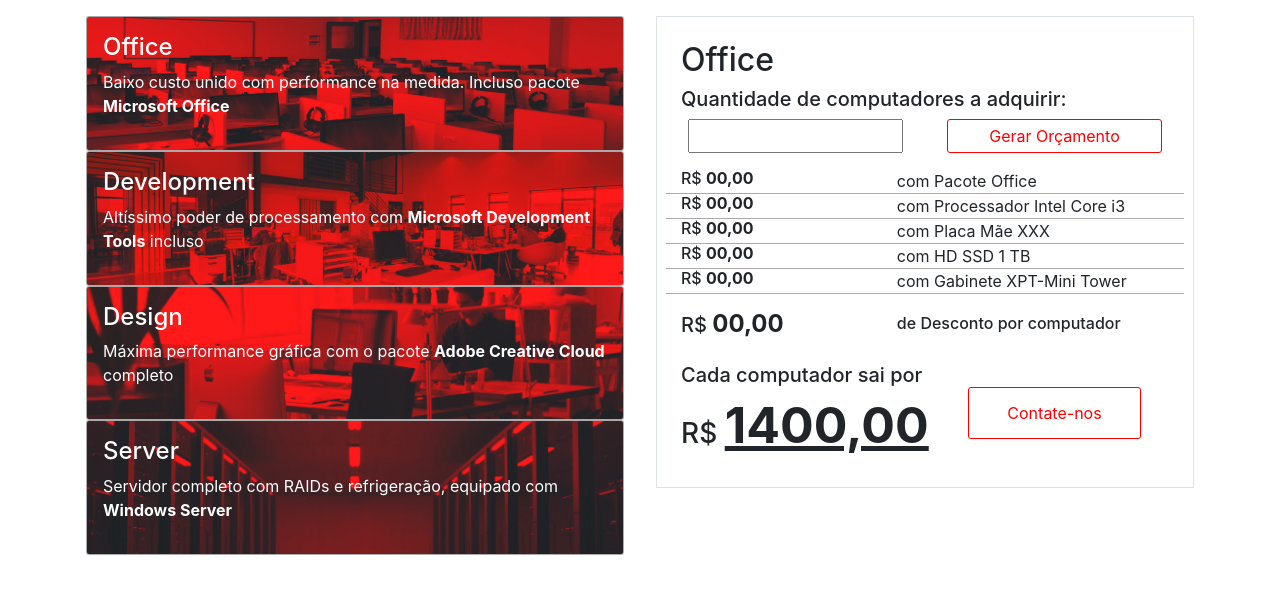
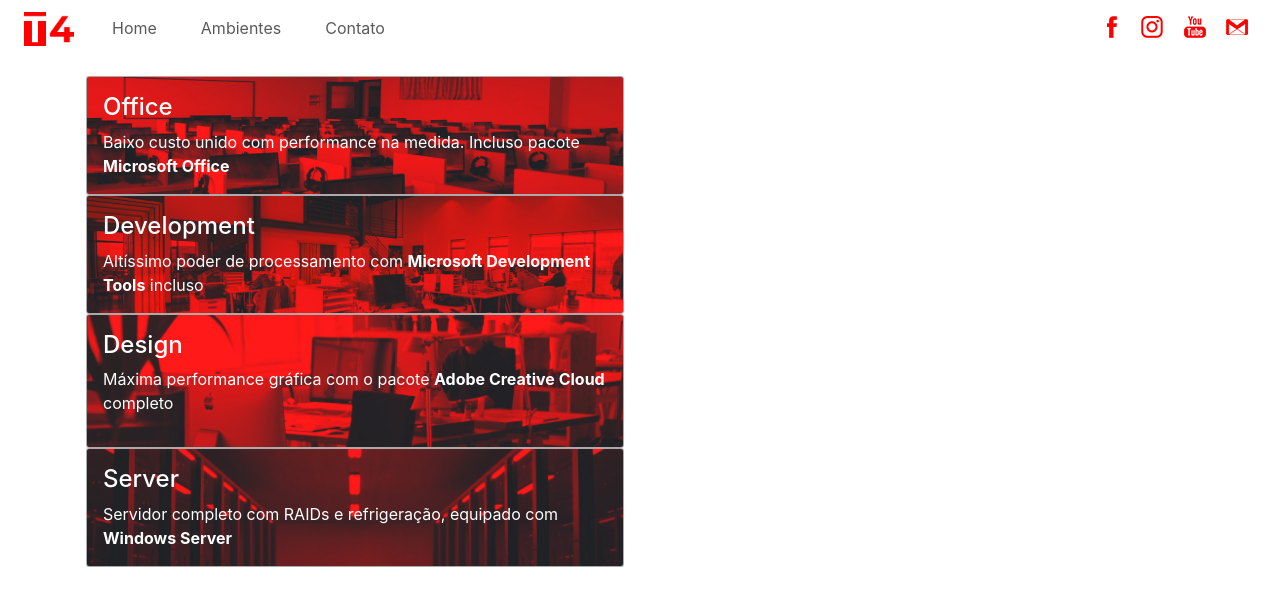
Before and after one commit to fernandorpm/t4.github.io, a plain HTML site: page html/ambientes.html in a window 1280 px wide. Drawn offline with nearby package versions, Linux system fonts and the light colour scheme.

Commit message:
Add files via upload

```diff
--- a/amb.js
+++ b/amb.js
@@ -3,6 +3,7 @@ const development = document.getElementById("development");
 const design = document.getElementById("design");
 const server = document.getElementById("server");
 
+office.style.display = "none";
 development.style.display = "none";
 design.style.display = "none";
 server.style.display = "none";
@@ -68,6 +69,10 @@ document.getElementById("btnOff").onclick = function(){
 
     dcTotal.innerHTML = a+b+c+d+e + ",00";
     valorTotal.innerHTML = 1400 - (a+b+c+d+e) + ",00";
+
+    $('html, body').animate({
+        scrollTop: $('#office').offset().top
+    }, 500);
 };
 
 //___________________________________DEVELOPMENT_____________________________________
--- a/html/ambientes.html
+++ b/html/ambientes.html
@@ -12,17 +12,52 @@
 </head>
 
 <body>
-    <div>
+        <nav class="nav navbar-expand-lg fixed-top bg-light navbar-light" id="navDesktop">
+                <div class="container-fluid navContainer">
+                    <div class="row">
+                        <a class="navbar-brand pl-lg-4 pr-lg-3" href=""><img src="../png/t4.png" width="50px" alt=""></a>
+                        <div class="divBtn2 pt-3 pb-3" id="btnMobile">
+                            <a href="" class="p-2 btnNav"><img src="../png/btnFacebook.png" alt=""></a>
+                            <a href="" class="p-2 btnNav"><img src="../png/btnInstagram.png" alt=""></a>
+                            <a href="" class="p-2 btnNav"><img src="../png/btnYouTube.png" alt=""></a>
+                            <a href="https://mail.google.com/mail/?view=cm&amp;fs=1&amp;tf=1&amp;to=t4you2019@gmail.com&amp;body=Olá!" target="_blank" class="p-2 btnNav">
+                            <img src="../png/btnGmail.png" alt=""></a>
+                        </div>
+                        <button class="navbar-toggler mt-2 mb-2" type="button" data-toggle="collapse" data-target="#collapsibleNavbar">
+                            <span class="navbar-toggler-icon"></span>
+                        </button>
+
+                        <!--_________________________________MENU ITEMS_________________________________-->
+                        <div class="collapse navbar-collapse" id="collapsibleNavbar">
+                            <button class="btnNav pb-2 pt-2"><a class="nav-link" href="../index.html">Home</a></button><!--
+                            --><button class="btnNav pb-2 pt-2"><a class="nav-link" href="../index.html#ambientes">Ambientes</a></button><!--
+                            --><button class="btnNav pb-2 pt-2"><a class="nav-link" href="../index.html#contato">Contato</a></button>
+
+                            <div class="divBtn pt-2 pb-3 pr-4" id="btnDesktop">
+                                <a href="" class="p-2 btnNav"><img src="../png/btnFacebook.png" alt=""></a>
+                                <a href="" class="p-2 btnNav"><img src="../png/btnInstagram.png" alt=""></a>
+                                <a href="" class="p-2 btnNav"><img src="../png/btnYouTube.png" alt=""></a>
+                                <a href="https://mail.google.com/mail/?view=cm&amp;fs=1&amp;tf=1&amp;to=t4you2019@gmail.com&amp;body=Olá!" target="_blank" class="p-2 btnNav">
+                                <img src="../png/btnGmail.png" alt=""></a>
+                            </div>
+
+                        </div>
+                    </div>
+
+                </div>
+
+            </nav>
+    <div style="height:60px"></div>
         <div class="container">
             <div class="row">
                 <div class="col-12 col-lg-6 p-3">
 
-                    <button href="" class="abtClick abtClick2" id="btnOffice">
+                    <button href="" class="abtClick abtClick2 col-12" id="btnOffice">
                         <div class="container divEnvironment p-3 abtHoverOffice">
                             <div class="row">
                                 <div class="col-12 txtEnvironment">
                                     <h4>Office</h4>
-                                    <p>Baixo custo unido com performance na medida. Incluso pacote <b>Microsoft
+                                    <p class="m-0">Baixo custo unido com performance na medida. Incluso pacote <b>Microsoft
                                             Office</b></p>
                                 </div>
                             </div>
@@ -30,12 +65,12 @@
                     </button>
 
 
-                    <button href="" class="abtClick abtClick2" id="btnDevelopment">
+                    <button href="" class="abtClick abtClick2 col-12" id="btnDevelopment">
                         <div class="container divEnvironment p-3 abtHoverDevelopment">
                             <div class="row">
                                 <div class="col-12 txtEnvironment">
                                     <h4>Development</h4>
-                                    <p>Altíssimo poder de processamento com <b>Microsoft Development Tools</b> incluso
+                                    <p class="m-0">Altíssimo poder de processamento com <b>Microsoft Development Tools</b> incluso
                                     </p>
                                 </div>
                             </div>
@@ -44,24 +79,24 @@
 
 
 
-                    <button href="" class="abtClick abtClick2" id="btnDesign">
+                    <button href="" class="abtClick abtClick2 col-12" id="btnDesign">
                         <div class="container divEnvironment p-3 abtHoverDesign">
                             <div class="row">
                                 <div class="col-12 txtEnvironment">
                                     <h4>Design</h4>
-                                    <p>Máxima performance gráfica com o pacote <b>Adobe Creative Cloud</b> completo</p>
+                                    <p class="m-0">Máxima performance gráfica com o pacote <b>Adobe Creative Cloud</b> completo</p>
                                     </p>
                                 </div>
                             </div>
                         </div>
                     </button>
 
-                    <button href="" class="abtClick abtClick2" id="btnServer">
+                    <button href="" class="abtClick abtClick2 col-12" id="btnServer">
                         <div class="container divEnvironment p-3 abtHoverServer">
                             <div class="row">
                                 <div class="col-12 txtEnvironment">
                                     <h4>Server</h4>
-                                    <p>Servidor completo com RAIDs e refrigeração, equipado com <b>Windows Server</b>
+                                    <p class="m-0">Servidor completo com RAIDs e refrigeração, equipado com <b>Windows Server</b>
                                 </div>
                             </div>
                         </div>
@@ -247,7 +282,7 @@
 
             </div>
         </div>
-    </div>
+
 
 
 
```
Also changed, not shown: index.html (+7 -14 lines).
